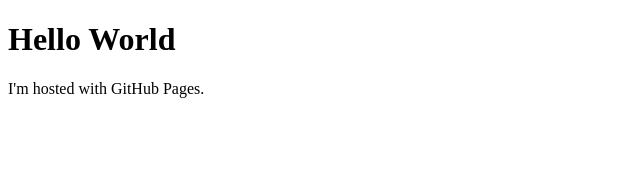
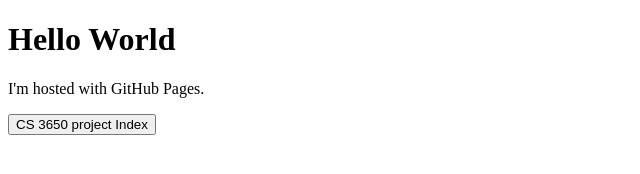
Before and after one commit to AdaDavE/adadave.github.io, a plain HTML site: page index.html in a window 1280 px wide. Shown: the whole page, without its empty margins (0-640 px from the left). Drawn offline with Linux system fonts and the light colour scheme.

Commit message:
Update index.html

```diff
--- a/index.html
+++ b/index.html
@@ -3,5 +3,6 @@
 <body>
 <h1>Hello World</h1>
 <p>I'm hosted with GitHub Pages.</p>
+<button href="cs3650/">CS 3650 project Index</button>
 </body>
 </html>
```
